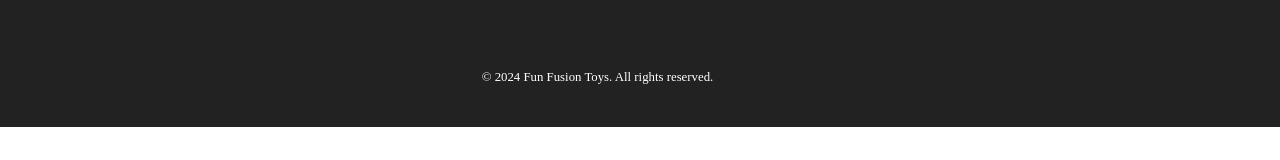
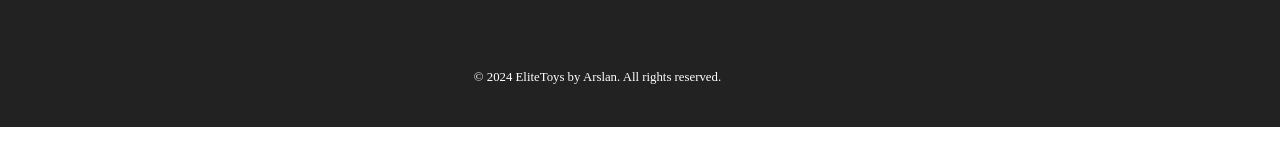
Before and after one commit to arslan-112/Fun-Fusion-Toys, a React (Vite) app in the folder frontend/ToyStore/: page /MyOrders in a window 1280 px wide. Shown: the part 474-634 px from the top of the page. Built offline with nearby package versions, Linux system fonts and the light colour scheme; a web font is replaced by a local one.

Commit message:
Update Footer.jsx

```diff
--- a/frontend/ToyStore/src/Components/Footer/Footer.jsx
+++ b/frontend/ToyStore/src/Components/Footer/Footer.jsx
@@ -33,7 +33,7 @@
             </div>
         </div>
         <div className="footer-bottom">
-            <p>&copy; 2024 Fun Fusion Toys. All rights reserved.</p>
+            <p>&copy; 2024 EliteToys by Arslan. All rights reserved.</p>
       </div>
     </div>
 
```
